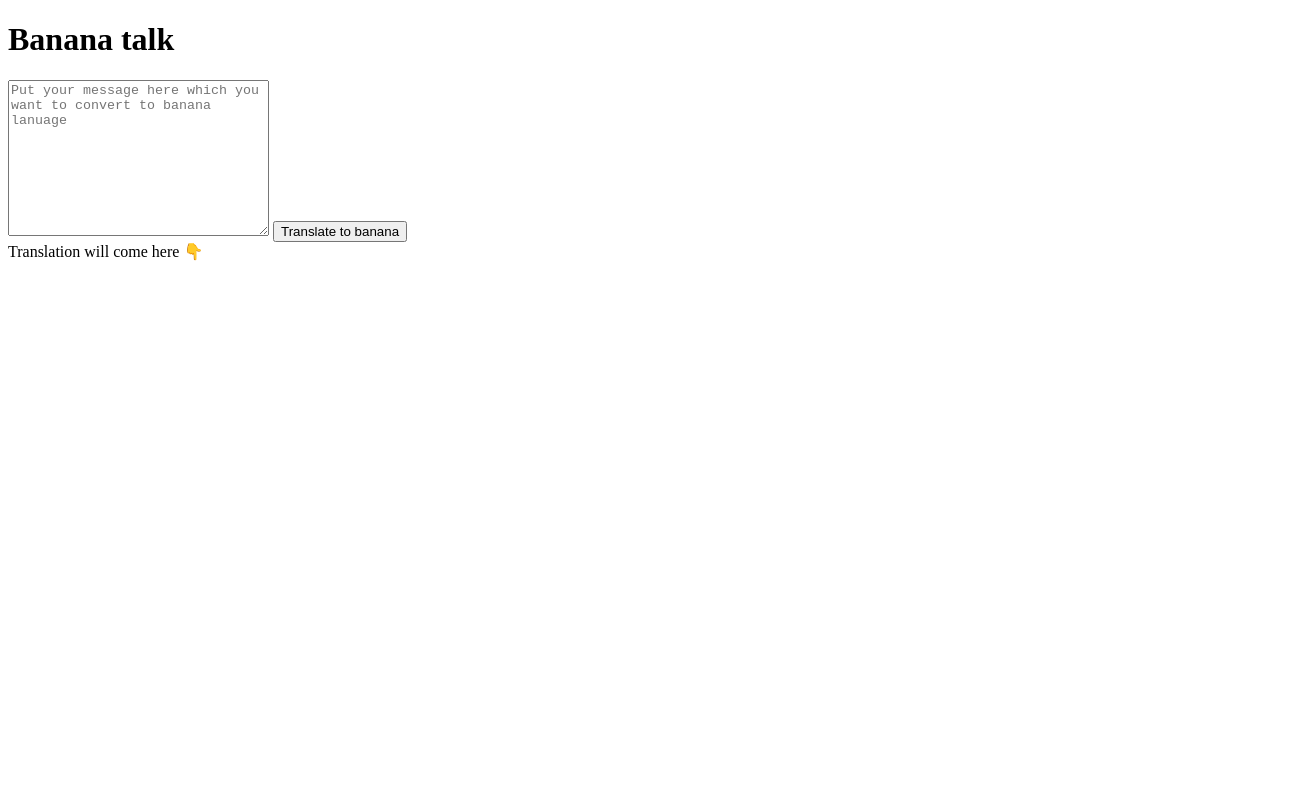
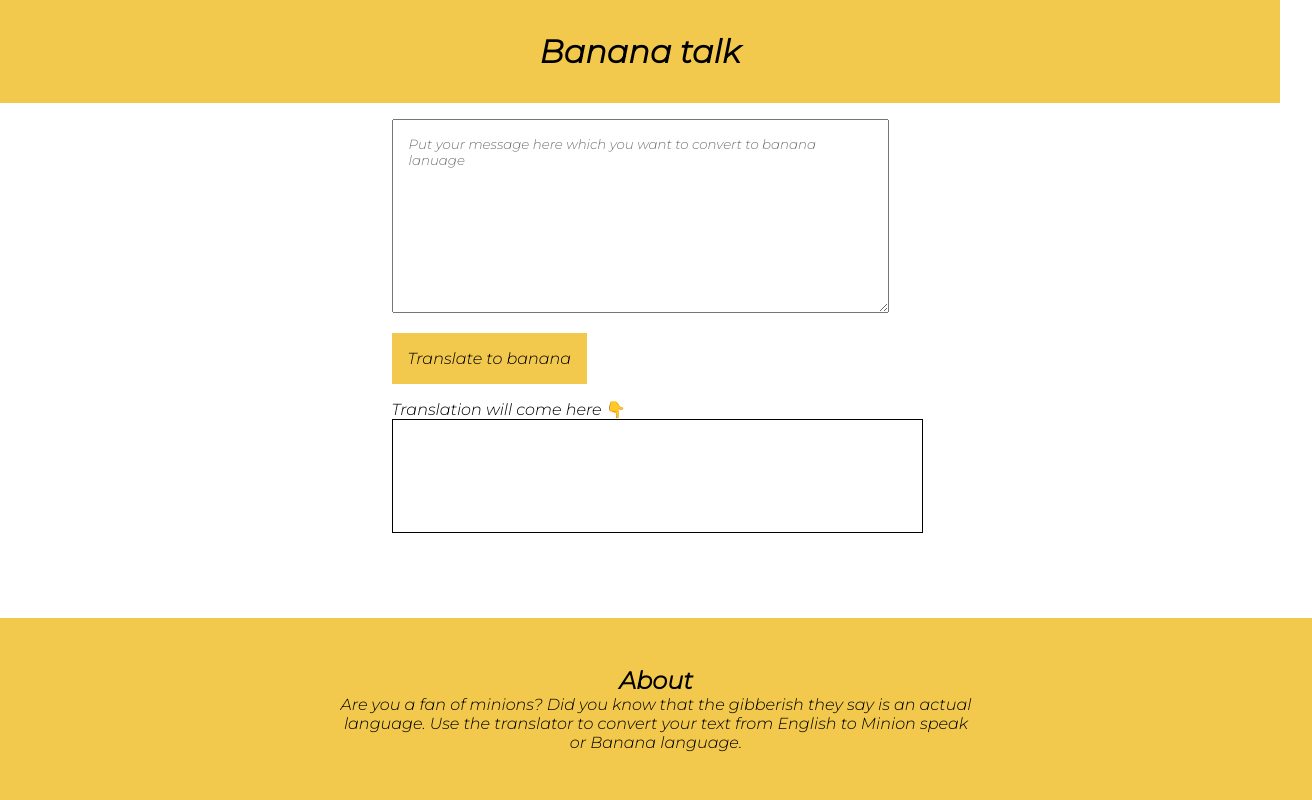
Before and after one commit to Hardiegogo/minionLang-markSix, a plain HTML site: page index.html in a window 1280 px wide. Shown: the whole page, 1312 px wide, since content can reach past the window. Drawn offline with Linux system fonts and the light colour scheme.

Commit message:
Added styling as well as Javascript functionality

```diff
--- a/index.html
+++ b/index.html
@@ -6,6 +6,9 @@
     <meta name="viewport" content="width=device-width, initial-scale=1.0">
     <title>Banana speak</title>
     <link rel="stylesheet" href="./index.css">
+    <link rel="preconnect" href="https://fonts.googleapis.com">
+    <link rel="preconnect" href="https://fonts.gstatic.com" crossorigin>
+    <link href="https://fonts.googleapis.com/css2?family=Montserrat:ital,wght@1,300&display=swap" rel="stylesheet">
 </head>
 <body>
     <div class="app">
@@ -13,11 +16,21 @@
             <h1>Banana talk</h1>
         </header>
         <div class="hero">
-            <textarea name="" id="" cols="30" rows="10" placeholder="Put your message here which you want to convert to banana lanuage"></textarea>
+            <textarea name="" id="normal-input" cols="60" rows="10"  placeholder="Put your message here which you want to convert to banana lanuage"></textarea>
             <button id="btn-translate">Translate to banana</button>
             <div>Translation will come here 👇</div>
             <div class="banana-output"></div>
         </div>
+
+        <footer>
+            <div class="footer-content">
+                <h2>About</h2>
+                <p>Are you a fan of minions? Did you know that the gibberish they say is an actual language. Use the translator to
+                convert your text from English to Minion speak or Banana language.</p>
+            </div>
+        </footer>
+
+        <script src="./index.js"></script>
     </div>
 
 </body>
--- a/index.js
+++ b/index.js
@@ -0,0 +1,19 @@
+var inputText=document.querySelector('#normal-input')
+var btn=document.querySelector('#btn-translate')
+var outputArea=document.querySelector('.banana-output')
+
+function makeUrl(text){
+    return 'https://api.funtranslations.com/translate/minion.json?text=' +text;
+}
+
+
+
+btn.addEventListener('click',()=>{
+
+    var url=makeUrl(inputText.value);
+
+    fetch(url).then(response=>response.json())
+    .then(data=>{
+        outputArea.innerHTML=data.contents.translated;
+    });
+})
--- a/index.scss
+++ b/index.scss
@@ -0,0 +1,59 @@
+*{
+    margin: 0;
+    padding:0;
+    font-family: 'Montserrat', sans-serif;
+
+}
+
+.app{
+    header{
+        background-color: #F2C94C;
+        text-align: center;
+        padding: 2rem;
+    }
+
+    .hero{
+        padding: 1rem;
+
+        width: fit-content;
+        margin: 0 auto;
+
+        textarea{
+            padding: 1rem;
+        }
+
+
+        #btn-translate{
+            display: block;
+            padding: 1rem;
+            background-color: #F2C94C;
+            margin: 1rem 0;
+            border: none;
+            font-size: 1rem;
+        }
+
+        .banana-output{
+            width: 100%;
+            border: 1px solid black;
+            min-height: 5rem;
+            overflow: scroll;
+            padding: 1rem;
+        }
+    }
+
+    footer{
+        background: #F2C94C;
+        padding: 1rem;
+        position: absolute;
+        bottom: 0;
+        width: 100%;
+
+        .footer-content{
+            margin: auto;
+            width: 50%;
+            text-align: center;
+            padding: 2rem 5rem;
+        }
+
+    }
+}
```
Also changed, not shown: index.css, 1 other file.
